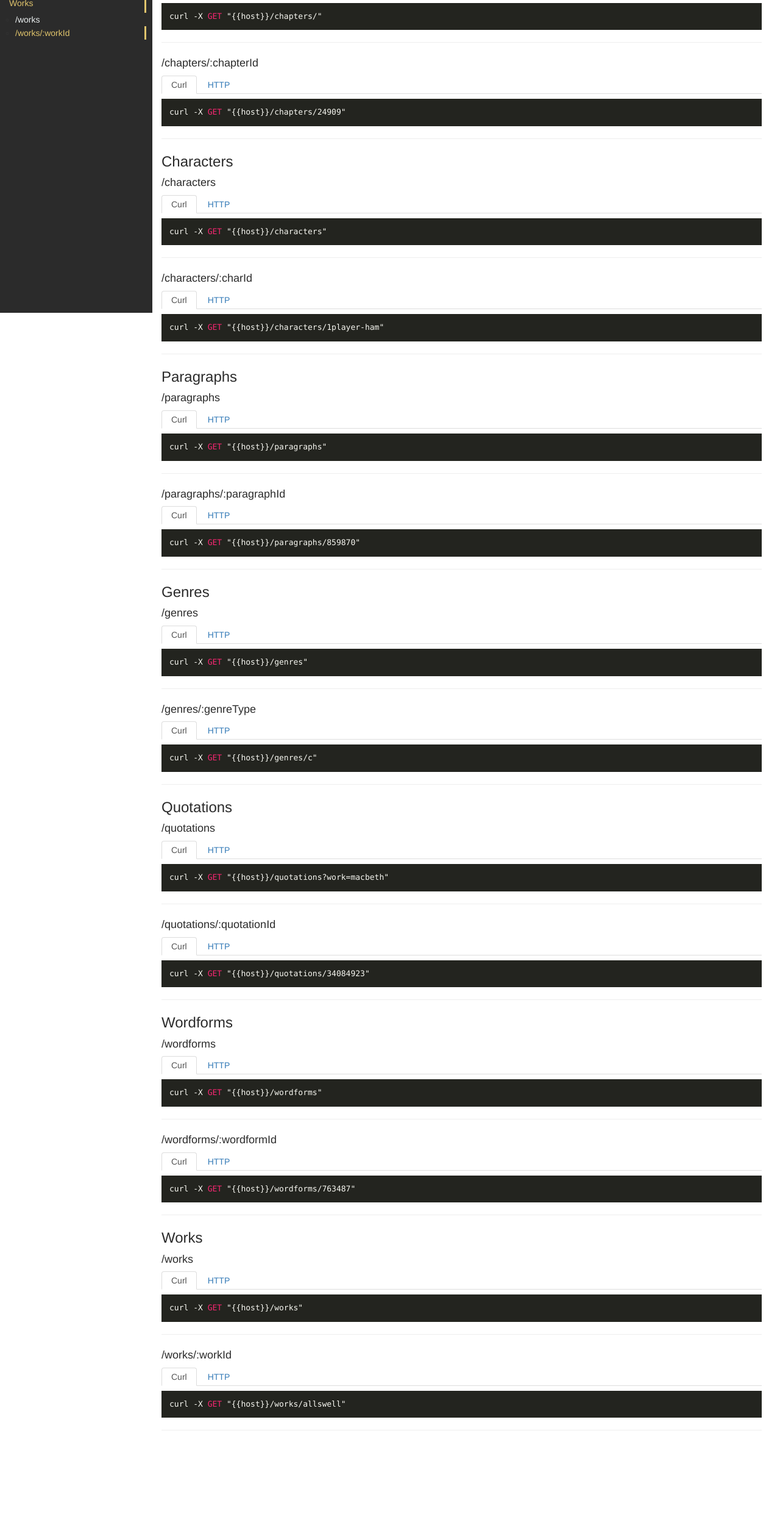
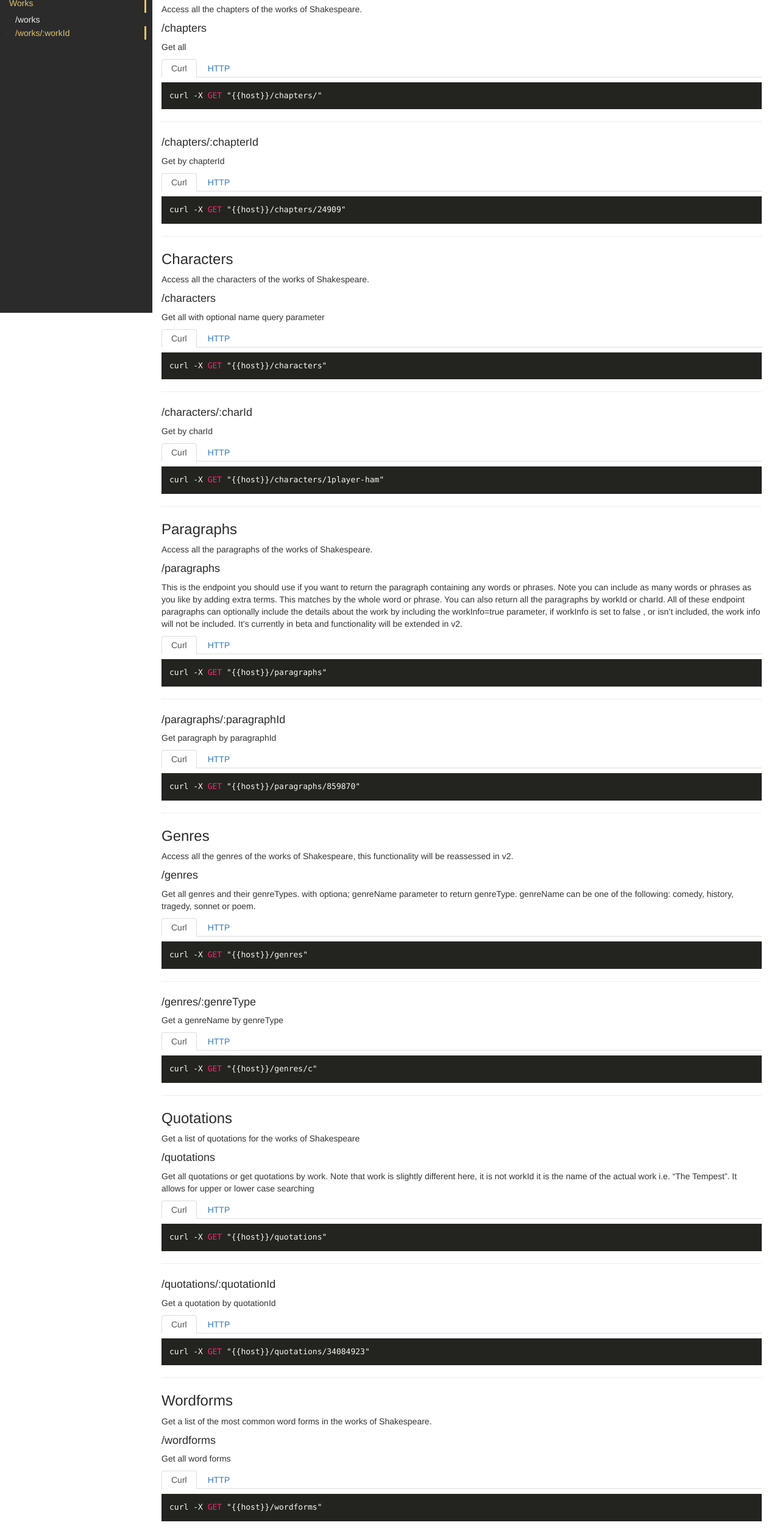
Before and after one commit to open-source-shakespeare/open-source-shakespeare-api, a website: page docs/index.html in a window 1280 px wide. Shown: the part 287-2793 px from the top of the page at 61% size. Before the commit the page ends 2672 px from the top, so only its background shows below. Drawn offline with nearby package versions, Linux system fonts and the light colour scheme.

Commit message:
Make docs

```diff
--- a/docs/index.html
+++ b/docs/index.html
@@ -4,7 +4,7 @@
     <meta charset="utf-8">
     <meta http-equiv="X-UA-Compatible" content="IE=edge">
     <meta name="viewport" content="width=device-width, initial-scale=1">
-    <title>Endpoints</title>
+    <title>Open Source Shakespeare API</title>
     <link href="https://maxcdn.bootstrapcdn.com/bootstrap/3.3.6/css/bootstrap.min.css" rel="stylesheet">
     <link href="https://cdnjs.cloudflare.com/ajax/libs/highlight.js/9.12.0/styles/monokai-sublime.min.css" rel="stylesheet">
     <script src="https://cdnjs.cloudflare.com/ajax/libs/highlight.js/9.12.0/highlight.min.js"></script>
@@ -276,13 +276,14 @@
     <div class="container-fluid">
         <div class="row">
             <div class="col-lg-12">
-                <h1>Endpoints</h1>
+                <h1>Open Source Shakespeare API</h1>
 
                 <h2 id="doc-general-notes">
                     General notes
                     <a href="#doc-general-notes"><i class="glyphicon glyphicon-link"></i></a>
                 </h2>
 
+                <p>This API provides access to the works of Shakespeare, including plays, sonnets, and other works. The data is sourced from the public domain works of Shakespeare and is provided in a structured format for easy consumption by developers. Currently it only runs on localhost, we are looking into hosting this API.</p>
 
 
 
@@ -303,7 +304,8 @@
                         <a href="#folder-chapters"><i class="glyphicon glyphicon-link"></i></a>
                     </h3>
 
-                    <div></div>
+                    <div><p>Access all the chapters of the works of Shakespeare.</p>
+</div>
 
 
 
@@ -314,7 +316,8 @@
                             <a href="#request-chapters-chapters"><i class="glyphicon glyphicon-link"></i></a>
                         </h4>
 
-                        <div></div>
+                        <div><p>Get all</p>
+</div>
 
                         <div>
                             <ul class="nav nav-tabs" role="tablist">
@@ -345,7 +348,8 @@
                             <a href="#request-chapters-chapters-chapterid"><i class="glyphicon glyphicon-link"></i></a>
                         </h4>
 
-                        <div></div>
+                        <div><p>Get by chapterId</p>
+</div>
 
                         <div>
                             <ul class="nav nav-tabs" role="tablist">
@@ -378,7 +382,8 @@
                         <a href="#folder-characters"><i class="glyphicon glyphicon-link"></i></a>
                     </h3>
 
-                    <div></div>
+                    <div><p>Access all the characters of the works of Shakespeare.</p>
+</div>
 
 
 
@@ -389,7 +394,8 @@
                             <a href="#request-characters-characters"><i class="glyphicon glyphicon-link"></i></a>
                         </h4>
 
-                        <div></div>
+                        <div><p>Get all with optional name query parameter</p>
+</div>
 
                         <div>
                             <ul class="nav nav-tabs" role="tablist">
@@ -420,7 +426,8 @@
                             <a href="#request-characters-characters-charid"><i class="glyphicon glyphicon-link"></i></a>
                         </h4>
 
-                        <div></div>
+                        <div><p>Get by charId</p>
+</div>
 
                         <div>
                             <ul class="nav nav-tabs" role="tablist">
@@ -453,7 +460,8 @@
                         <a href="#folder-paragraphs"><i class="glyphicon glyphicon-link"></i></a>
                     </h3>
 
-                    <div></div>
+                    <div><p>Access all the paragraphs of the works of Shakespeare.</p>
+</div>
 
 
 
@@ -464,7 +472,8 @@
                             <a href="#request-paragraphs-paragraphs"><i class="glyphicon glyphicon-link"></i></a>
                         </h4>
 
-                        <div></div>
+                        <div><p>This is the endpoint you should use if you want to return the paragraph containing any words or phrases. Note you can include as many words or phrases as you like by adding extra terms. This matches by the whole word or phrase. You can also return all the paragraphs by workId or charId. All of these endpoint paragraphs can optionally include the details about the work by including the workInfo=true parameter, if workInfo is set to false , or isn&rsquo;t included, the work info will not be included. It&rsquo;s currently in beta and functionality will be extended in v2.</p>
+</div>
 
                         <div>
                             <ul class="nav nav-tabs" role="tablist">
@@ -495,7 +504,8 @@
                             <a href="#request-paragraphs-paragraphs-paragraphid"><i class="glyphicon glyphicon-link"></i></a>
                         </h4>
 
-                        <div></div>
+                        <div><p>Get paragraph by paragraphId</p>
+</div>
 
                         <div>
                             <ul class="nav nav-tabs" role="tablist">
@@ -528,7 +538,8 @@
                         <a href="#folder-genres"><i class="glyphicon glyphicon-link"></i></a>
                     </h3>
 
-                    <div></div>
+                    <div><p>Access all the genres of the works of Shakespeare, this functionality will be reassessed in v2.</p>
+</div>
 
 
 
@@ -539,7 +550,8 @@
                             <a href="#request-genres-genres"><i class="glyphicon glyphicon-link"></i></a>
                         </h4>
 
-                        <div></div>
+                        <div><p>Get all genres and their genreTypes. with optiona; genreName parameter to return genreType. genreName can be one of the following: comedy, history, tragedy, sonnet or poem.</p>
+</div>
 
                         <div>
                             <ul class="nav nav-tabs" role="tablist">
@@ -570,7 +582,8 @@
                             <a href="#request-genres-genres-genretype"><i class="glyphicon glyphicon-link"></i></a>
                         </h4>
 
-                        <div></div>
+                        <div><p>Get a genreName by genreType</p>
+</div>
 
                         <div>
                             <ul class="nav nav-tabs" role="tablist">
@@ -603,7 +616,8 @@
                         <a href="#folder-quotations"><i class="glyphicon glyphicon-link"></i></a>
                     </h3>
 
-                    <div></div>
+                    <div><p>Get a list of quotations for the works of Shakespeare</p>
+</div>
 
 
 
@@ -614,7 +628,8 @@
                             <a href="#request-quotations-quotations"><i class="glyphicon glyphicon-link"></i></a>
                         </h4>
 
-                        <div></div>
+                        <div><p>Get all quotations or get quotations by work. Note that work is slightly different here, it is not workId it is the name of the actual work i.e. &ldquo;The Tempest&rdquo;. It allows for upper or lower case searching</p>
+</div>
 
                         <div>
                             <ul class="nav nav-tabs" role="tablist">
@@ -623,10 +638,10 @@
                             </ul>
                             <div class="tab-content">
                                 <div class="tab-pane active" id="request-quotations-quotations-example-curl">
-                                    <pre><code class="hljs curl">curl -X GET "{{host}}/quotations?work=macbeth"</code></pre>
+                                    <pre><code class="hljs curl">curl -X GET "{{host}}/quotations"</code></pre>
                                 </div>
                                 <div class="tab-pane" id="request-quotations-quotations-example-http">
-                                    <pre><code class="hljs http">GET %7B%7Bhost%7D%7D/quotations?work=macbeth HTTP/1.1
+                                    <pre><code class="hljs http">GET %7B%7Bhost%7D%7D/quotations HTTP/1.1
 Host: </code></pre>
                                 </div>
                             </div>
@@ -645,7 +660,8 @@
                             <a href="#request-quotations-quotations-quotationid"><i class="glyphicon glyphicon-link"></i></a>
                         </h4>
 
-                        <div></div>
+                        <div><p>Get a quotation by quotationId</p>
+</div>
 
                         <div>
                             <ul class="nav nav-tabs" role="tablist">
@@ -678,7 +694,8 @@
                         <a href="#folder-wordforms"><i class="glyphicon glyphicon-link"></i></a>
                     </h3>
 
-                    <div></div>
+                    <div><p>Get a list of the most common word forms in the works of Shakespeare.</p>
+</div>
 
 
 
@@ -689,7 +706,8 @@
                             <a href="#request-wordforms-wordforms"><i class="glyphicon glyphicon-link"></i></a>
                         </h4>
 
-                        <div></div>
+                        <div><p>Get all word forms</p>
+</div>
 
                         <div>
                             <ul class="nav nav-tabs" role="tablist">
@@ -720,7 +738,8 @@
                             <a href="#request-wordforms-wordforms-wordformid"><i class="glyphicon glyphicon-link"></i></a>
                         </h4>
 
-                        <div></div>
+                        <div><p>Get word form by wordFormId.</p>
+</div>
 
                         <div>
                             <ul class="nav nav-tabs" role="tablist">
@@ -753,7 +772,8 @@
                         <a href="#folder-works"><i class="glyphicon glyphicon-link"></i></a>
                     </h3>
 
-                    <div></div>
+                    <div><p>Get a list of all of the works of Shakespeare.</p>
+</div>
 
 
 
@@ -764,7 +784,8 @@
                             <a href="#request-works-works"><i class="glyphicon glyphicon-link"></i></a>
                         </h4>
 
-                        <div></div>
+                        <div><p>Get a list of all of the works, this can be sorted by genre, title as all or part of the title, or date as a year.</p>
+</div>
 
                         <div>
                             <ul class="nav nav-tabs" role="tablist">
@@ -773,10 +794,10 @@
                             </ul>
                             <div class="tab-content">
                                 <div class="tab-pane active" id="request-works-works-example-curl">
-                                    <pre><code class="hljs curl">curl -X GET "{{host}}/works"</code></pre>
+                                    <pre><code class="hljs curl">curl -X GET "{{host}}/works?genre=tragedy&title=an&date=1606"</code></pre>
                                 </div>
                                 <div class="tab-pane" id="request-works-works-example-http">
-                                    <pre><code class="hljs http">GET %7B%7Bhost%7D%7D/works HTTP/1.1
+                                    <pre><code class="hljs http">GET %7B%7Bhost%7D%7D/works?genre=tragedy&title=an&date=1606 HTTP/1.1
 Host: </code></pre>
                                 </div>
                             </div>
@@ -795,7 +816,8 @@
                             <a href="#request-works-works-workid"><i class="glyphicon glyphicon-link"></i></a>
                         </h4>
 
-                        <div></div>
+                        <div><p>Get work by work id. This takes the optional query params of chapters (returns the work with all the chapters) and/or paragraphs (returns all of the paragraphs of the work). If paragraphs and chapters are false or not present they will not be returned.</p>
+</div>
 
                         <div>
                             <ul class="nav nav-tabs" role="tablist">
```
